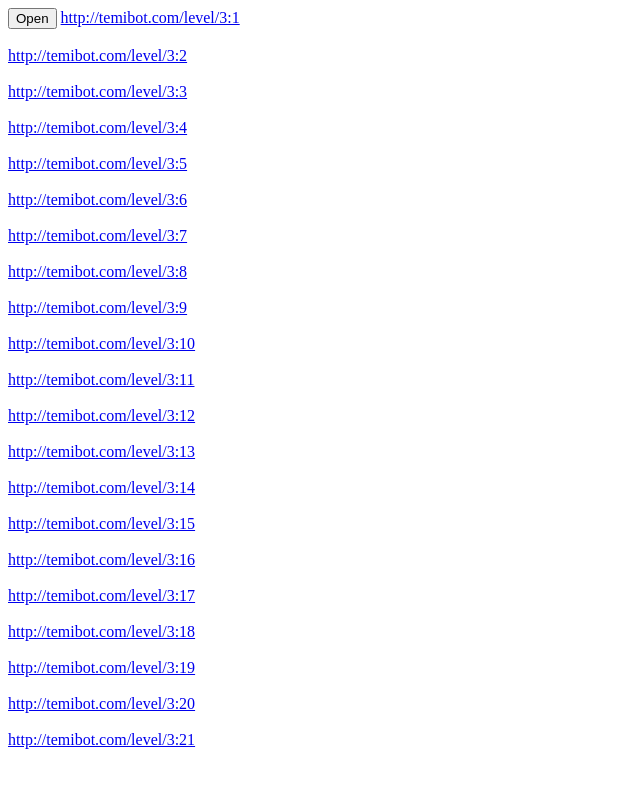
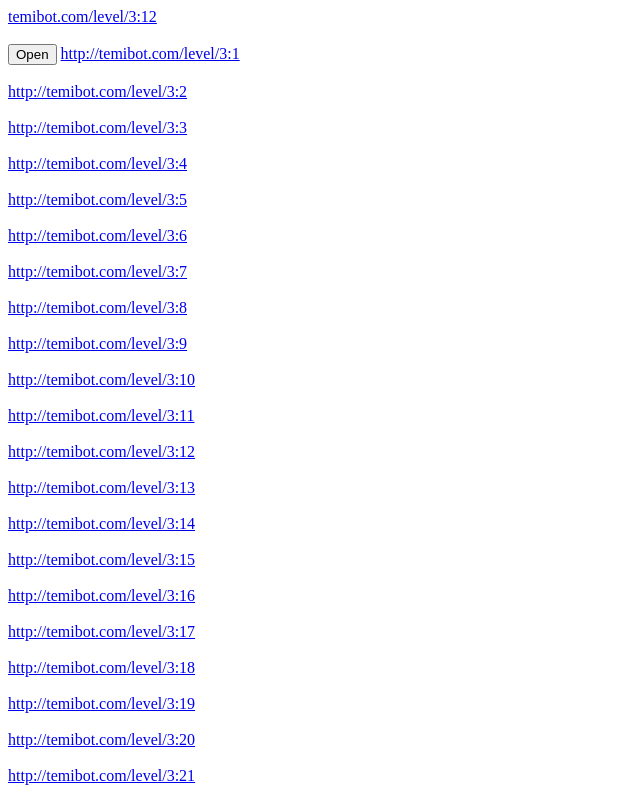
Before and after one commit to Chen-Han-TX/Capstone-TEMI-Website-Demo, a plain HTML site: page index.html in a window 1280 px wide. Shown: the whole page, without its empty margins (0-640 px from the left). Drawn offline with Linux system fonts and the light colour scheme.

Commit message:
Update index.html

```diff
--- a/index.html
+++ b/index.html
@@ -8,6 +8,7 @@
 </head>
 <body>
     <div id="body"></div>
+    <a href="temibot.com/level/3:12">temibot.com/level/3:12</a><br></br>
 
     <button onClick="openLink()">Open</button>
 
```
